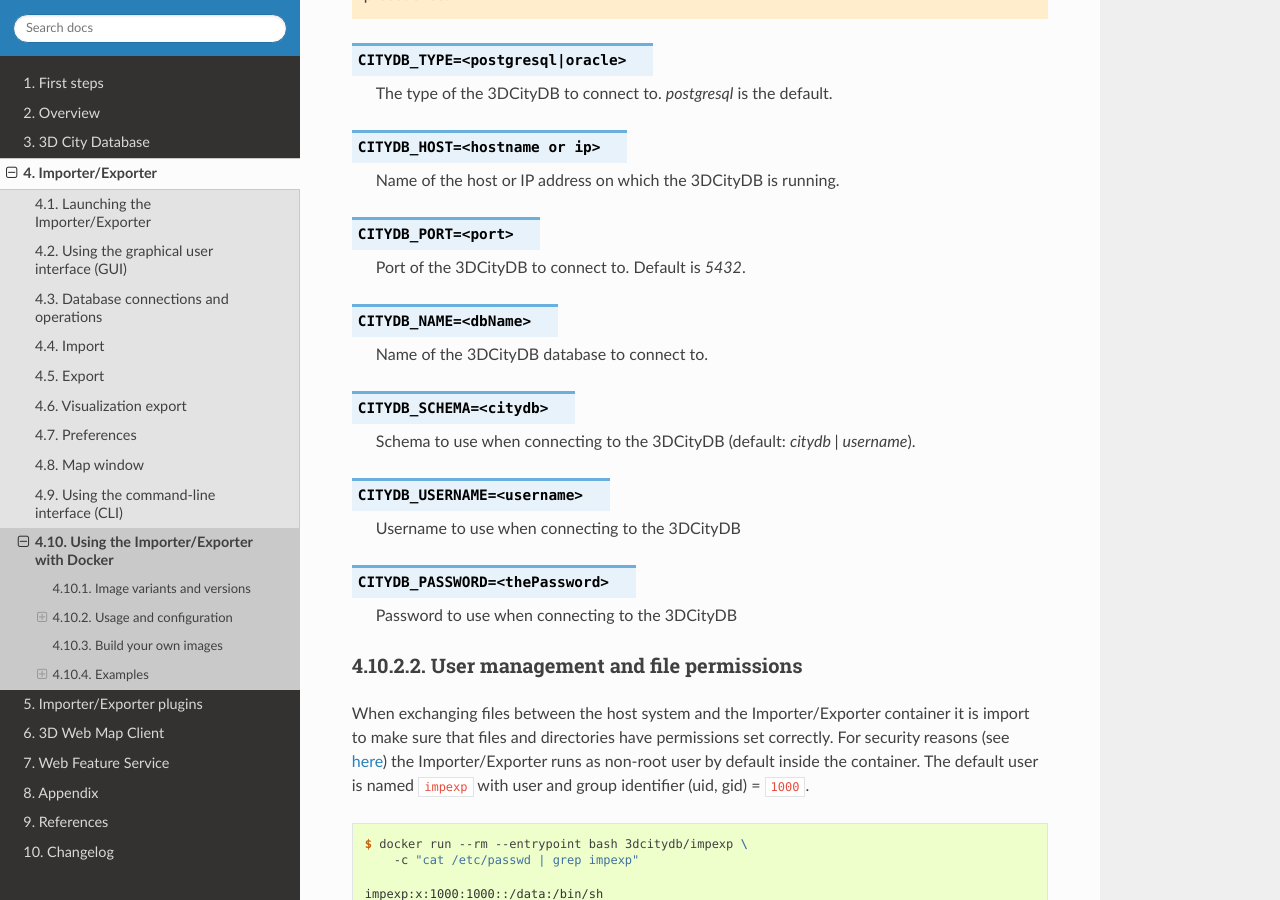
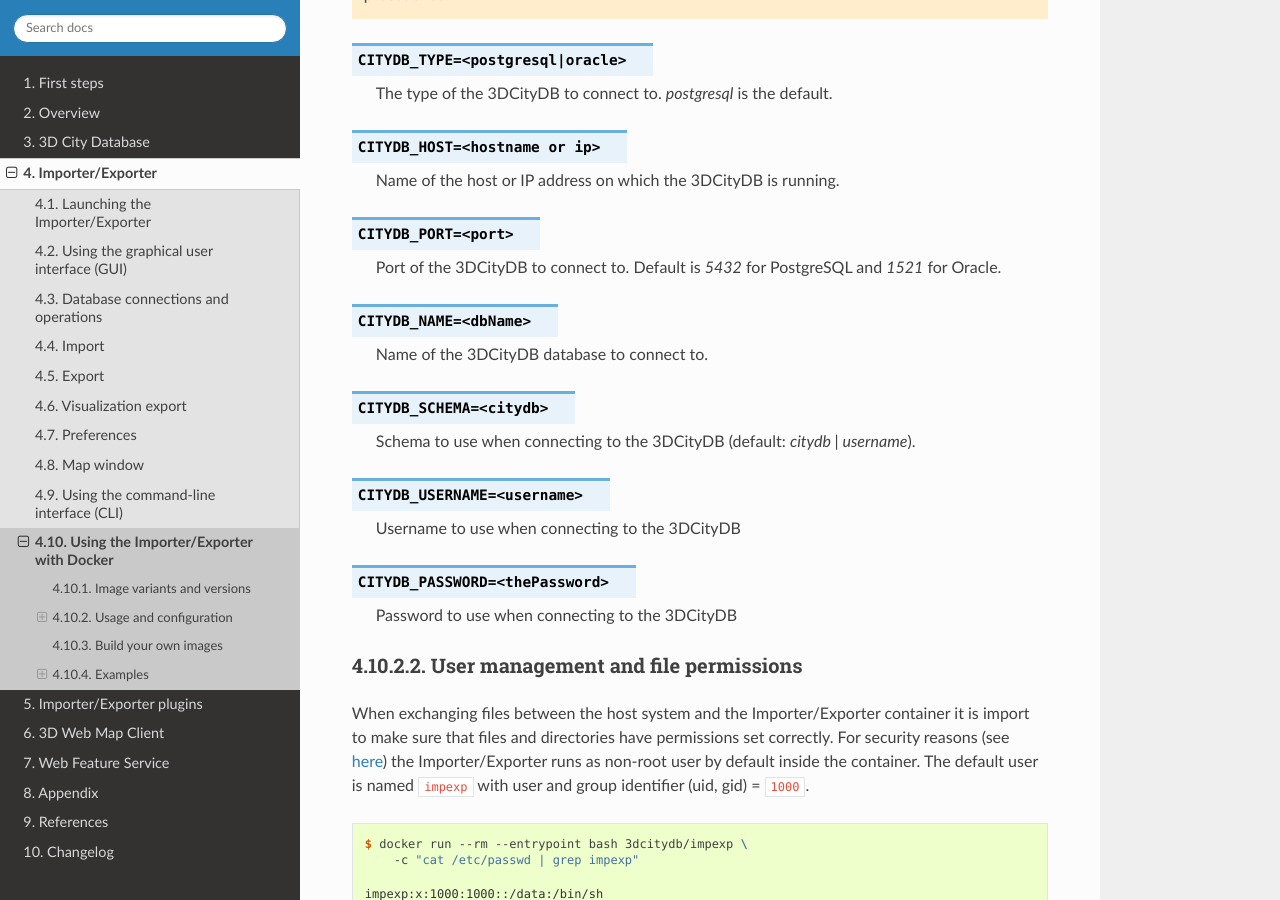
Before and after one commit to 3dcitydb/3dcitydb-docs, a Sphinx documentation site: the page built from source/impexp/docker.rst, in a window 1280 px wide and 900 px high, scrolled down 2868 px. Built offline with Sphinx 7.4.7 and the Read the Docs theme 2.0.0, drawn with Linux system fonts in a browser that asks for light colours.

Commit message:
minor change

```diff
--- a/source/impexp/docker.rst
+++ b/source/impexp/docker.rst
@@ -173,7 +173,7 @@ to set the credentials for the connection to a 3DCityDB instance.
 
 .. option:: CITYDB_PORT=<port>
 
-  Port of the 3DCityDB to connect to. Default is *5432*.
+  Port of the 3DCityDB to connect to. Default is *5432* for PostgreSQL and *1521* for Oracle.
 
 .. option:: CITYDB_NAME=<dbName>
 
```
